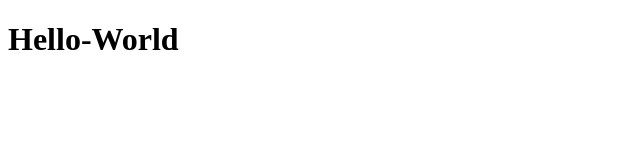
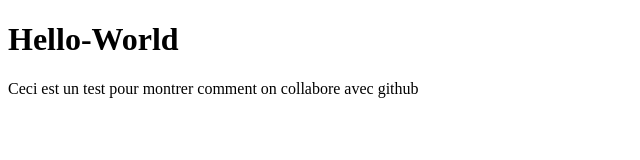
Before and after one commit to Ambrosioc/hello-world, a plain HTML site: page index.html in a window 1280 px wide. Shown: the whole page, without its empty margins (0-640 px from the left). Drawn offline with Linux system fonts and the light colour scheme.

Commit message:
Ajout d'une phrase dans index.html

```diff
--- a/index.html
+++ b/index.html
@@ -8,5 +8,6 @@
 </head>
 <body>
     <h1>Hello-World</h1>
+    <p>Ceci est un test pour montrer comment on collabore avec github</p>
 </body>
 </html>
```
